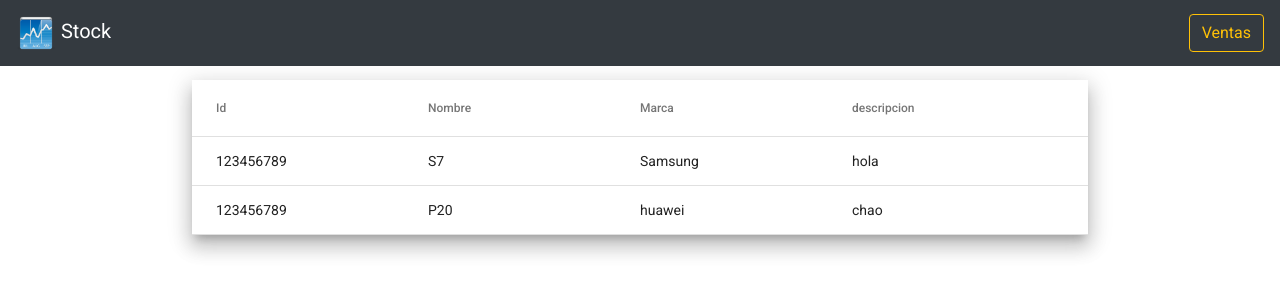
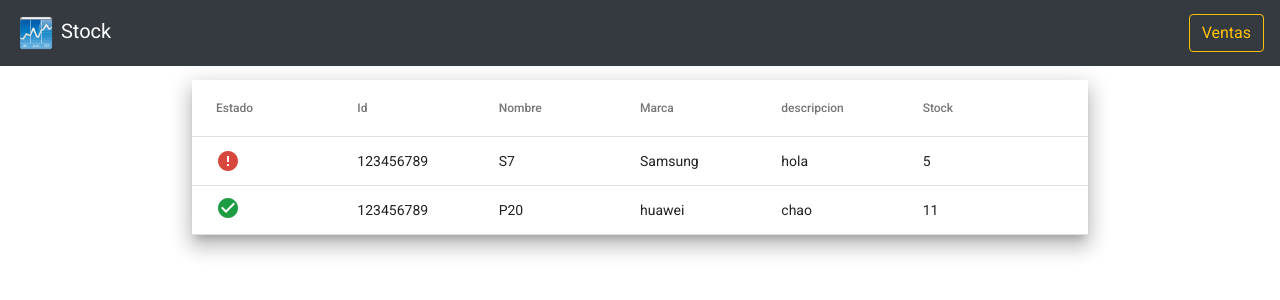
Before and after one commit to cacunae/ProyectoFinal, an Angular app: page /stock in a window 1280 px wide. Shown: the top 300 px of the page. Built offline with nearby package versions, Linux system fonts and the light colour scheme.

Commit message:
cambios en la vista de stock vendedores

```diff
--- a/src/app/VistaVendedores/stock/stock.component.html
+++ b/src/app/VistaVendedores/stock/stock.component.html
@@ -29,6 +29,24 @@
   class="mat-elevation-z12"
 >
   <mat-table [dataSource]="productos">
+    <ng-container matColumnDef="status">
+      <mat-header-cell style="width: fit-content" *matHeaderCellDef>
+        Estado
+      </mat-header-cell>
+      <mat-cell
+        style="width: fit-content"
+        *matCellDef="let productos; index as i"
+      >
+        <div *ngIf="productos.stock > 10; else elseBlock">
+          <span style="color: #1c9d43" class="material-icons">
+            check_circle
+          </span>
+        </div>
+        <ng-template #elseBlock>
+          <span style="color: #d8473e" class="material-icons"> error </span>
+        </ng-template>
+      </mat-cell>
+    </ng-container>
     <ng-container matColumnDef="id">
       <mat-header-cell *matHeaderCellDef> Id </mat-header-cell>
       <mat-cell *matCellDef="let productos"> {{ productos.id }} </mat-cell>
@@ -51,35 +69,10 @@
         {{ productos.descripcion }}
       </mat-cell>
     </ng-container>
-    <ng-container matColumnDef="opciones">
-      <mat-header-cell class="titulo" *matHeaderCellDef> </mat-header-cell>
-
-      <mat-cell
-        style="justify-content: center"
-        *matCellDef="let estudiante; index as i"
-      >
-        <button
-          mat-mini-fab
-          style="background-color: #d8473e"
-          (click)="eliminar(i)"
-        >
-          <mat-icon>delete</mat-icon>
-        </button>
-
-        <button
-          style="
-            background-color: #f7ae42;
-            color: white;
-            margin-left: 1em;
-            padding-left: 0%;
-          "
-          (click)="modificar(i)"
-          data-toggle="modal"
-          mat-mini-fab
-          href="#EDITAR"
-        >
-          <mat-icon>edit</mat-icon>
-        </button>
+    <ng-container matColumnDef="stock">
+      <mat-header-cell *matHeaderCellDef>Stock</mat-header-cell>
+      <mat-cell *matCellDef="let productos">
+        {{ productos.stock }}
       </mat-cell>
     </ng-container>
     <mat-header-row *matHeaderRowDef="columnasAMostrar"></mat-header-row>
--- a/src/app/VistaVendedores/stock/stock.component.ts
+++ b/src/app/VistaVendedores/stock/stock.component.ts
@@ -16,14 +16,23 @@ export class StockComponent implements OnInit {
       nombre: 'S7',
       marca: 'Samsung',
       descripcion: 'hola',
+      stock: 5,
     },
     {
       id: 123456789,
       nombre: 'P20',
       marca: 'huawei',
       descripcion: 'chao',
+      stock: 11,
     },
   ];
 
-  columnasAMostrar: string[] = ['id', 'nombre', 'marca', 'descripcion'];
+  columnasAMostrar: string[] = [
+    'status',
+    'id',
+    'nombre',
+    'marca',
+    'descripcion',
+    'stock',
+  ];
 }
```
